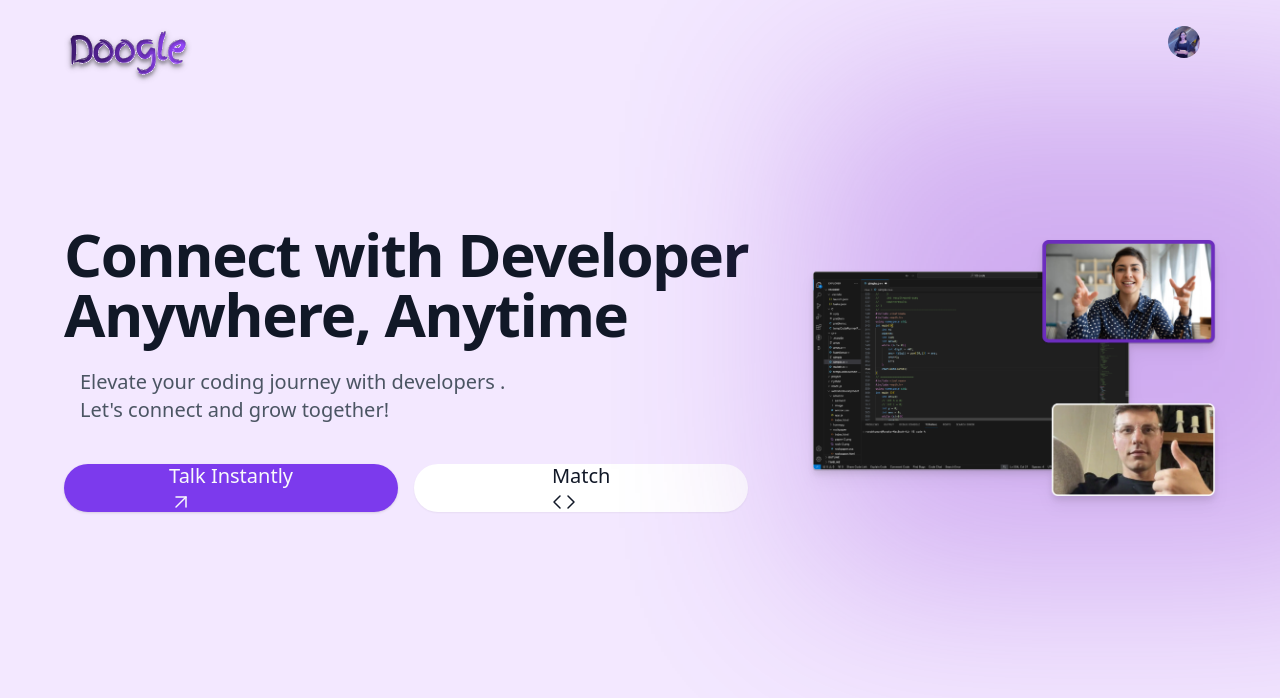
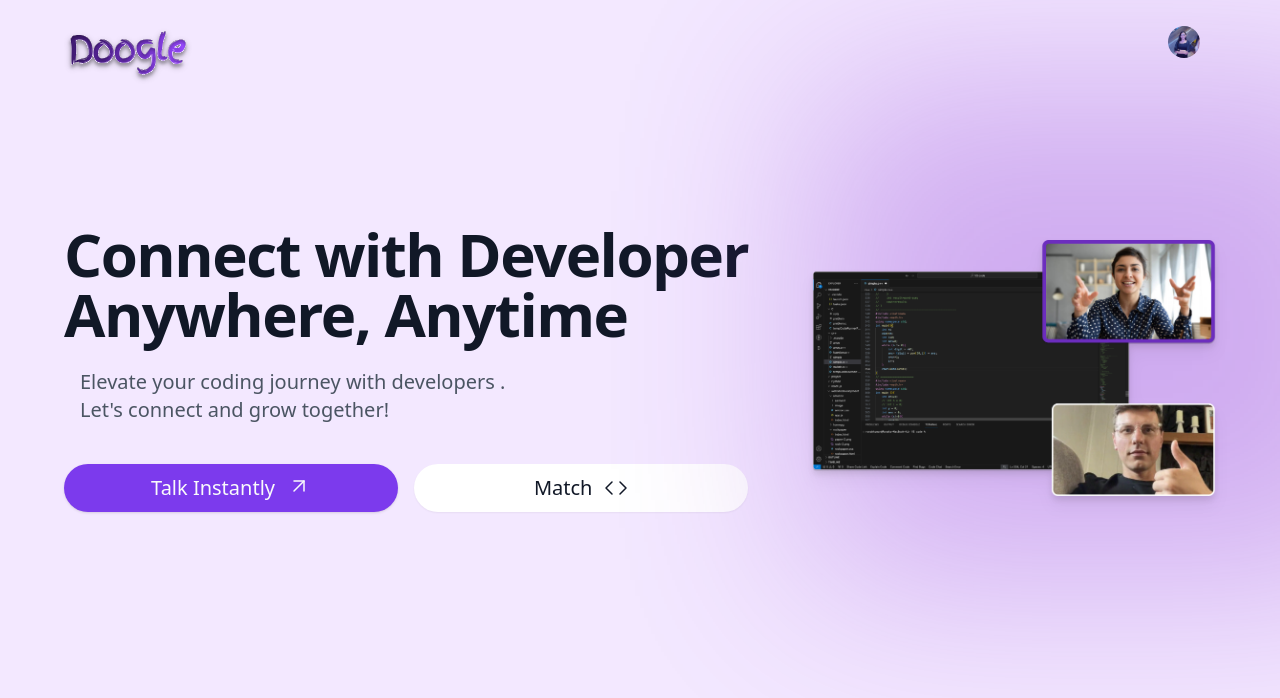
Before and after one commit to SurajjBhardwaj/Doogle, a Next.js app: page / in a window 1280 px wide. Shown: the top 698 px of the page. Built offline with nearby package versions, Linux system fonts and the light colour scheme.

Commit message:
Links are working

```diff
--- a/sections/profile/Home.js
+++ b/sections/profile/Home.js
@@ -1,6 +1,7 @@
+"use State";
 import { Button } from "@/components/ui/button";
 import Image from "next/image";
-import React from "react";
+import React, { useState } from "react";
 import { Avatar, AvatarFallback, AvatarImage } from "@/components/ui/avatar";
 import { ArrowUpRight, CircleUserRound, Code } from "lucide-react";
 import {
@@ -18,22 +19,37 @@ import {
   DialogHeader,
   DialogTitle,
   DialogTrigger,
-} from "@/components/ui/dialog"
+} from "@/components/ui/dialog";
 import QueryForm from "./QueryForm";
+import { useRouter } from "next/router";
 
 const Home = () => {
-  const linkId = 136435|| Math.random().toString(36).slice(2);
+  const linkId = "i7y24hf" || Math.random().toString(36).slice(2);
+  const router = useRouter();
+  const [isloading, setIsLoading] = useState();
+
+  async function handleConnect() {
+    setIsLoading(true);
+    setTimeout(() => {
+      setIsLoading(false);
+      router.push(`/newRoom/${linkId}`);
+    }, 7700);
+  }
 
   return (
     <section className="w-screen h-screen bg-purple-100 ">
       <div className="mx-auto max-w-screen-2xl px-8 md:px-16 py-2">
         <header className=" h-14 flex w-full justify-between py-4">
-
-        <Image height={100} width={200} src="/Doogle.svg" alt="logo" className="  self-start h-12 w-[6rem] lg:h-16 lg:w-32" />
+          <Image
+            height={100}
+            width={200}
+            src="/Doogle.svg"
+            alt="logo"
+            className="  self-start h-12 w-[6rem] lg:h-16 lg:w-32"
+          />
           <HoverCard>
             <HoverCardTrigger asChild>
               <Button variant="link">
-
                 <Avatar className="h-8 w-8">
                   <AvatarImage src="/Profile.png" alt="profile" />
                   <AvatarFallback>CN</AvatarFallback>
@@ -59,51 +75,48 @@ const Home = () => {
           <div class=" flex flex-col  justify-center">
             <span class="text-center text-3xl text-nowrap lg:text-left lg:text-6xl font-extrabold tracking-tight text-gray-900 ">
               <h1>Connect with Developer</h1>
-              <h1 >Anywhere, Anytime</h1>
+              <h1>Anywhere, Anytime</h1>
             </span>
             <p className=" text-center lg:text-left  mt-6 px-4 text-sm lg:text-xl  text-gray-600">
-              Elevate your coding journey with  developers .
-
+              Elevate your coding journey with developers .
             </p>
             <p className=" text-center lg:text-left  px-4 text-sm lg:text-xl  text-gray-600">
-            Let&apos;s connect and grow
-              together!
+              Let&apos;s connect and grow together!
             </p>
             <div class="mt-10 flex flex-col gap-y-4 lg:flex-row items-center lg:gap-x-4">
-
-
-
-              <Button className="p-5 lg:p-6 px-7 lg:px-16 rounded-full space-x-1 w-4/5">
-             <Link href={`/newRoom/${linkId}`}>
+              <Button
+                className="p-5 lg:p-6 px-7 lg:px-16 rounded-full space-x-1 w-4/5"
+                onClick={handleConnect}
+              >
+                {isloading ? (
+                  "Loading..."
+                ) : (
+                  <div className="flex gap-3">
                     <p className="text-base lg:text-xl font-light ">
                       Talk Instantly
                     </p>
                     <ArrowUpRight strokeWidth={1.5} />
-             </Link>
-
+                  </div>
+                )}
               </Button>
-
 
               <Dialog>
                 <DialogTrigger asChild>
-      <Button className="p-5 lg:p-6 px-7 lg:px-16  space-x-3  rounded-full  w-4/5 bg-white" variant="secondary">
-      <Link href={`/newRoom/${linkId}`}>
-              <p className="text-base lg:text-xl font-light ">
-              Match
-              </p>
+                  <Button
+                    className="p-5 lg:p-6 px-7 lg:px-16  space-x-3  rounded-full  w-4/5 bg-white"
+                    variant="secondary"
+                  >
+                    <p className="text-base lg:text-xl font-light ">Match</p>
                     <Code strokeWidth={1.5} />
-                </Link>
                   </Button>
                 </DialogTrigger>
                 <DialogContent className="sm:max-w-[425px]">
                   <DialogHeader>
                     <DialogTitle>Select Following option</DialogTitle>
-
                   </DialogHeader>
                   <div className="grid gap-4 py-4">
                     <QueryForm />
                   </div>
-
                 </DialogContent>
               </Dialog>
             </div>
@@ -116,7 +129,7 @@ const Home = () => {
               height={400}
               width={700}
               className="drop-shadow-lg"
-              alt='hero image'
+              alt="hero image"
             />
           </div>
         </div>
--- a/sections/profile/QueryForm.js
+++ b/sections/profile/QueryForm.js
@@ -22,13 +22,15 @@ import {
 import { useContext, useEffect, useState } from "react";
 
 // import { Textarea } from "@/components/ui/textarea";
-import { Send } from "lucide-react";
+import { Link, Send } from "lucide-react";
 import { ToastAction } from "@/components/ui/toast"
 import { useToast } from "@/components/ui/use-toast"
+// import Link from "next/link";
+import { useRouter } from "next/router";
 
 const formSchema = z.object({
  who:z.string(),
- techStack:z.string,
+ techStack:z.string(),
 
  levelQues:z.string(),
  interest:z.string(),
@@ -36,9 +38,10 @@ const formSchema = z.object({
 });
 
 function QueryForm() {
+  const router = useRouter();
   const { toast } = useToast();
   const [isloading, setIsLoading] = useState();
-  const linkId = Math.random().toString(36).slice(2);
+  const linkId =  "uy237rtg" ||Math.random().toString(36).slice(2);
 
   const initialFormState = {
     who:undefined,
@@ -52,69 +55,52 @@ function QueryForm() {
     defaultValues: initialFormState,
   });
 
-//   const techStacks= form.watch('techStack' ,'');
-
-//   function convertArray() {
-//     const myString = form.getValues('techStack' );
-
-
-//     if (myString) {
-
-//         let items = myString.split(',');
-
-
-//         items = items.map(item => item.trim());
-
-//         return items;
-//     } else {
-
-//         console.error('Input is not a string');
-//         return [];
-//     }
-// }
-
-
-//   useEffect(()=>{
-//    const result = convertArray();
-//    form.setValue('techStack2' ,result);
-
-//   },[techStacks])
 
   async function myhandleSubmit(value) {
     console.log(value)
-    try {
-      setIsLoading(true);
-      const response = await fetch("/api/email", {
-        method: "POST",
-        headers: {
-          "Content-Type": "application/json",
-        },
-        body: JSON.stringify(value),
-      });
-      console.log("response", response);
+    // try {
+    //   setIsLoading(true);
+    //   const response = await fetch("/api/email", {
+    //     method: "POST",
+    //     headers: {
+    //       "Content-Type": "application/json",
+    //     },
+    //     body: JSON.stringify(value),
+    //   });
+    //   console.log("response", response);
 
-      const newResult = await response.json();
-      console.log("new result:",newResult);
+    //   const newResult = await response.json();
+    //   console.log("new result:",newResult);
 
-      if (response.ok) {
-        setIsLoading(false);
-        displayToast('Successfully Sent', "✅" ,"Thanks for your email, we will get back to you soon");
-        form.reset(initialFormState);
-      } else {
-        console.error("Error:", newResult.message);
-        displayToast("Error", "❌", newResult.message);
-        setIsLoading(false);
-      }
-    } catch (error) {
-      console.error("Error Server:", error);
+    //   if (response.ok) {
+
+    //     setIsLoading(false);
+    //     displayToast('Successfully Sent', "✅" ,"Thanks for your email, we will get back to you soon");
+    //     form.reset(initialFormState);
+    //   } else {
+    //     console.error("Error:", newResult.message);
+    //     displayToast("Error", "❌", newResult.message);
+    //     setIsLoading(false);
+    //   }
+    // } catch (error) {
+    //   console.error("Error Server:", error);
 
 
-      displayToast("Error while sending data", "❌", error.message);
+    //   displayToast("Error while sending data", "❌", error.message);
 
-      setIsLoading(false);
-    }
+    //   setIsLoading(false);
+    //   router.push(`/newRoom/${linkId}`)
+    // }
 
-    form.reset(initialFormState);
+    // form.reset(initialFormState);
+
+    setIsLoading(true);
+    setTimeout(() => {
+       setIsLoading(false)
+      router.push(`/newRoom/${linkId}`);
+
+    }, 6900);
+
   }
 
   const displayToast = (title, action, description = "") => {
@@ -173,7 +159,7 @@ function QueryForm() {
                   </FormLabel>
 
                   <FormControl>
-                    <Input {...field} placeholder="Enter your name" />
+                    <Input {...field} placeholder="Enter your tech stack" />
                   </FormControl>
 
                   <FormMessage />
@@ -223,7 +209,7 @@ function QueryForm() {
                   <FormControl>
                     <Input
                       {...field}
-                      placeholder="Enter your name"
+                      placeholder="Enter your interest"
 
                     />
                   </FormControl>
@@ -238,8 +224,10 @@ function QueryForm() {
             type="submit"
            className='rounded-full'
           >
-            {/* <Send strokeWidth={1} /> */}
+           {/* <Link href={`/newRoom/${linkId}`} className="flex gap-4"> */}
+
             <span>{isloading ? "Loading..." : "Join "}</span>
+            {/* </Link> */}
           </Button>
         </form>
       </Form>
```
Lines whose indentation alone changed are shown as unchanged.
